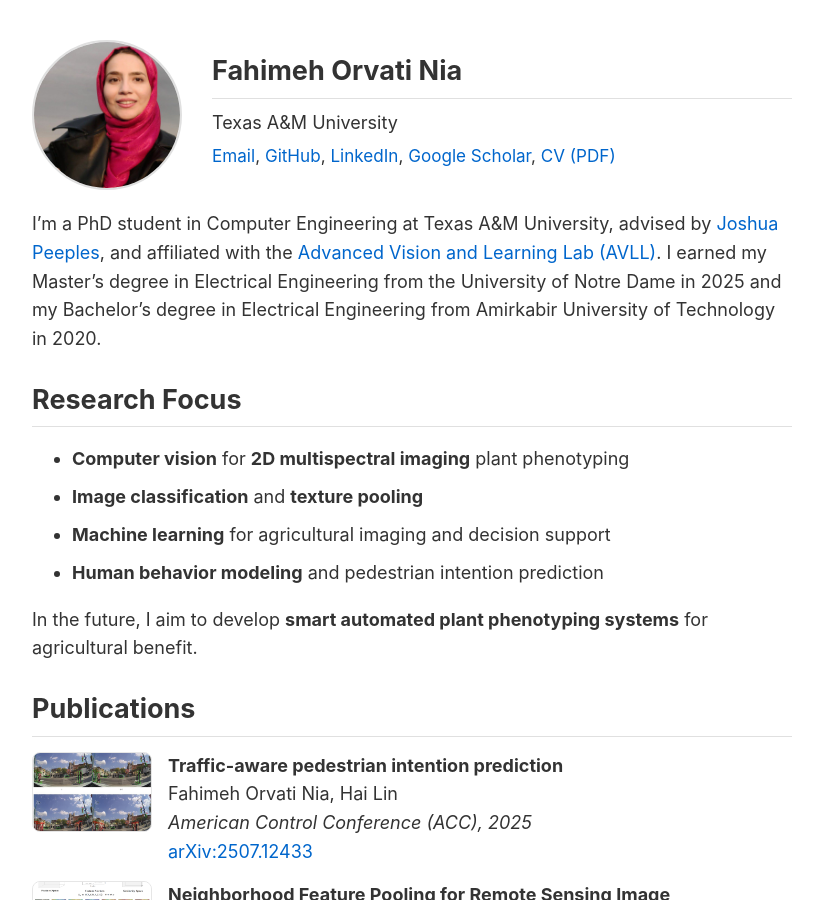
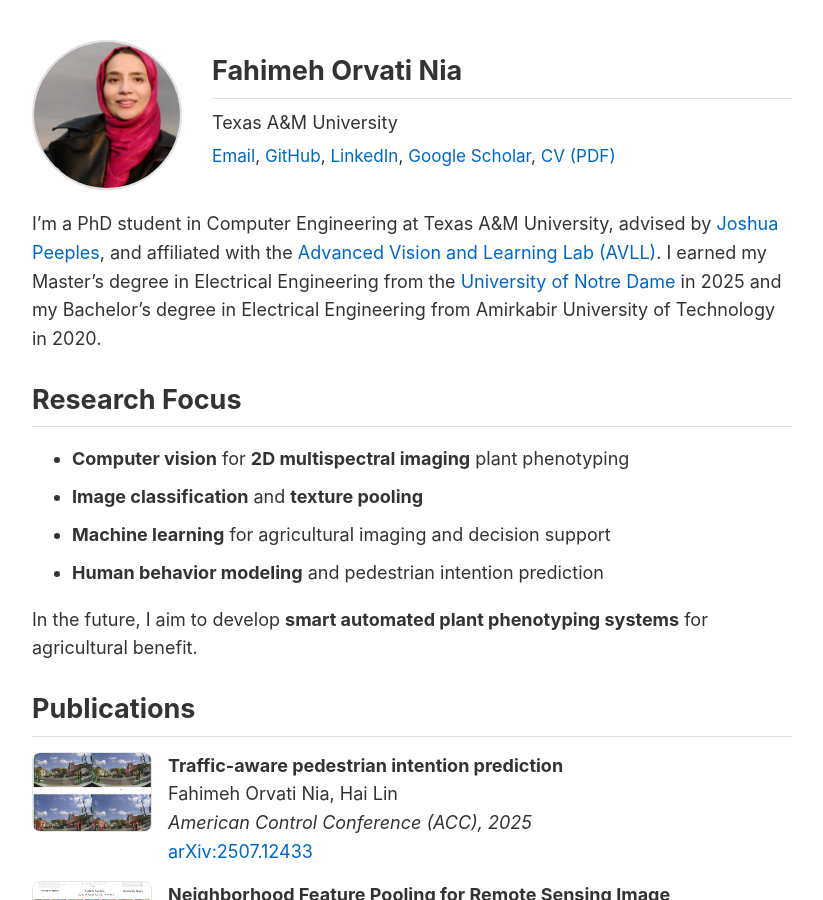
Before and after one commit to fahimehorvatinia/fahimehorvatinia.github.io, a Jekyll site: the page built from index.md, in a window 1280 px wide and 900 px high. Shown: the whole window, without its empty margins (228-1051 px from the left). Built offline with Jekyll 4.4.1, drawn with Linux system fonts in a browser that asks for light colours; part of the change alters nothing that is shown.

```diff
--- a/index.md
+++ b/index.md
@@ -23,7 +23,7 @@ sidebar: false
   </div>
 </div>
 
-I'm a PhD student in Computer Engineering at Texas A&M University, advised by <a href="https://engineering.tamu.edu/electrical/profiles/peeples-joshua.html">Joshua Peeples</a>, and affiliated with the <a href="https://avll.engr.tamu.edu/">Advanced Vision and Learning Lab (AVLL)</a>. I earned my Master's degree in Electrical Engineering from the University of Notre Dame in 2025 and my Bachelor's degree in Electrical Engineering from Amirkabir University of Technology in 2020.
+I'm a PhD student in Computer Engineering at Texas A&M University, advised by <a href="https://engineering.tamu.edu/electrical/profiles/peeples-joshua.html">Joshua Peeples</a>, and affiliated with the <a href="https://avll.engr.tamu.edu/">Advanced Vision and Learning Lab (AVLL)</a>. I earned my Master's degree in Electrical Engineering from the <a href="https://www.nd.edu/">University of Notre Dame</a> in 2025 and my Bachelor's degree in Electrical Engineering from Amirkabir University of Technology in 2020.
 
 ## Research Focus
 
@@ -79,7 +79,7 @@ Texas A&M AgriLife Research
 *Jan 2025, Present*
 
 **Teaching Assistant**
-University of Notre Dame
+<a href="https://www.nd.edu/">University of Notre Dame</a>
 *Fall 2023, Spring 2024*
 Courses: Introduction to Electrical Engineering, Signals and Systems
 
```
